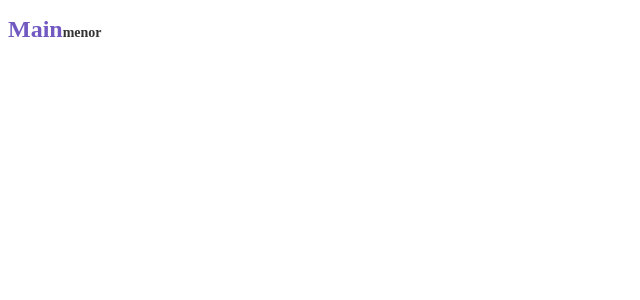
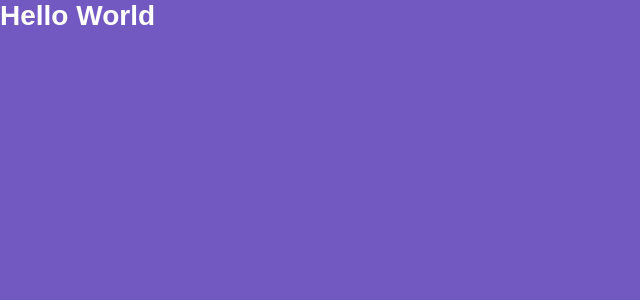
Before and after one commit to vitorlirab/reactjs-inicio, a React (Create React App) app: page / in a window 1280 px wide. Shown: the top 300 px of the page, without its empty margins (0-640 px from the left). Built offline with nearby package versions, Linux system fonts and the light colour scheme; the HTML template or start-up script is replaced by a standard one.

Commit message:
Estilos globais

```diff
--- a/src/App.js
+++ b/src/App.js
@@ -1,9 +1,15 @@
 import React from 'react';
 
 import Routes from './routes';
+import GlobalStyles from './styles/global';
 
 function App() {
-  return <Routes />;
+  return (
+    <>
+      <Routes />
+      <GlobalStyles />
+    </>
+  );
 }
 
 export default App;
--- a/src/pages/Main/index.js
+++ b/src/pages/Main/index.js
@@ -3,10 +3,5 @@
 import { Title } from './styles';
 
 export default function Main() {
-  return (
-    <Title error={false}>
-      Main
-      <small>menor</small>
-    </Title>
-  );
+  return <Title>Hello World</Title>;
 }
--- a/src/pages/Main/styles.js
+++ b/src/pages/Main/styles.js
@@ -1,12 +1,5 @@
 import styled from 'styled-components';
 
 export const Title = styled.h1`
-  font-size: 24px;
-  color: ${props => (props.error ? 'red' : '#7159c1')};
-  font-family: Arial, Helvetica, sans - serif;
-
-  small {
-    font-size: 14px;
-    color: #333;
-  }
+  color: #fff;
 `;
--- /dev/null
+++ b/src/styles/global.js
@@ -0,0 +1,30 @@
+import { createGlobalStyle } from 'styled-components';
+
+export default createGlobalStyle`
+  *{
+    margin:0;
+    padding:0;
+    outline:0;
+    box-sizing: border-box;
+  }
+
+  html,body,#app{
+    min-height:100%
+  }
+
+  body{
+    background:#7159c1;
+    -webkit-font-smoothing:antialiased !important
+  }
+
+  body,input, button{
+    color:#222;
+    font-size:14px;
+    font-family:Arial, Helvetica, sans-serif;
+  }
+
+  button{
+    cursor: pointer;
+  }
+
+`;
```
